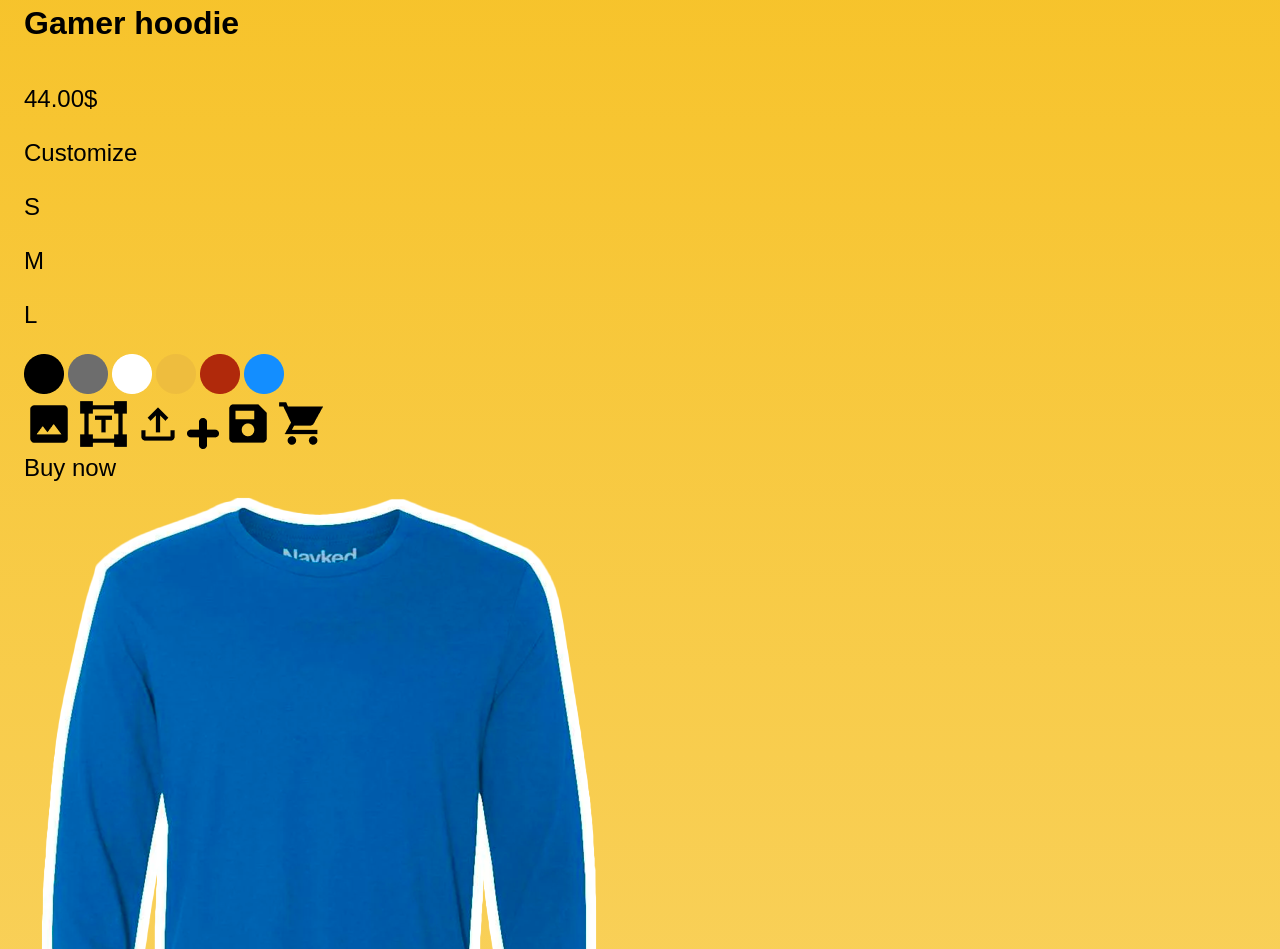
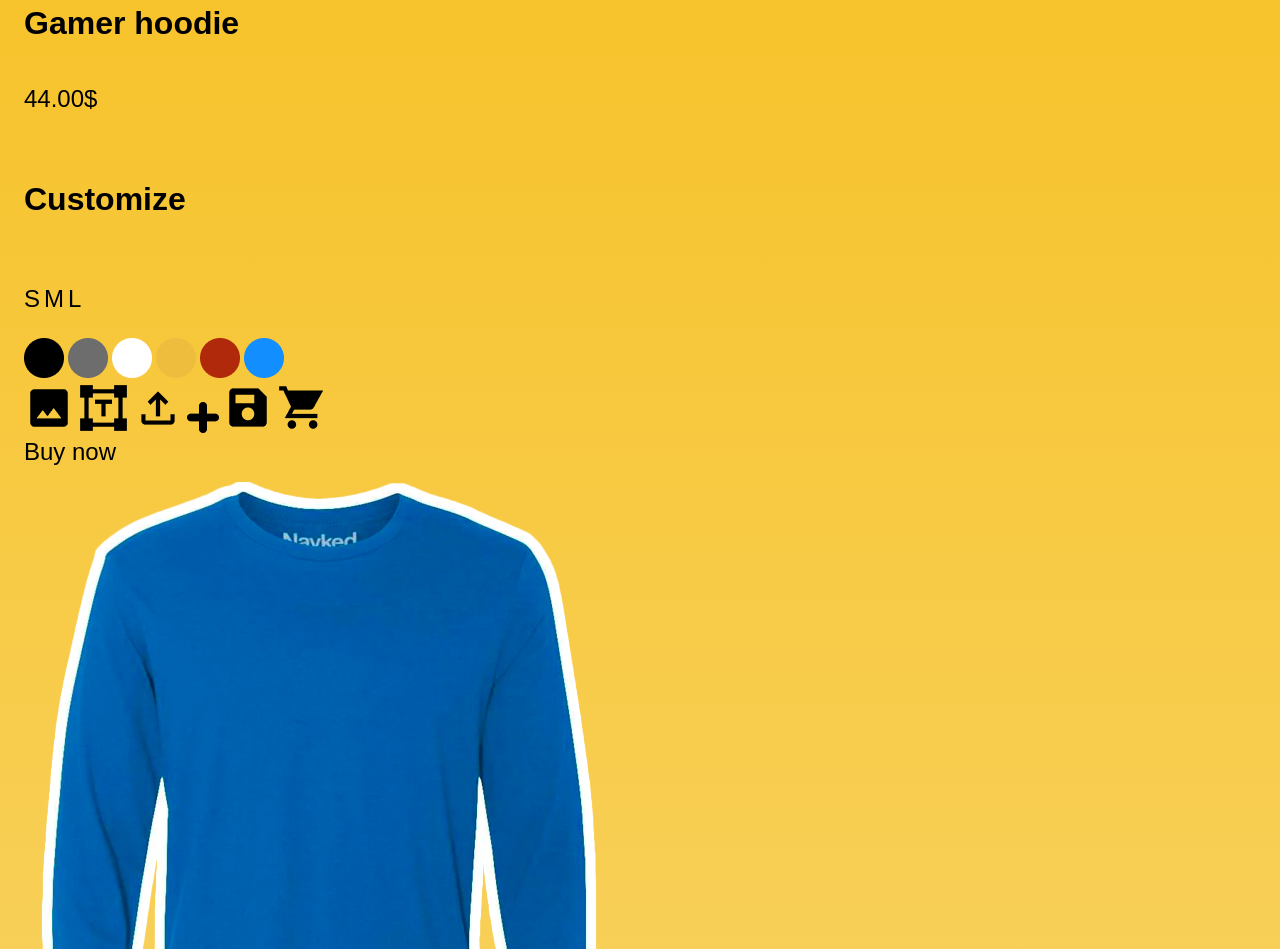
Before and after one commit to spd-master-web/landing-page-ElissaGuggiari, a plain HTML site: page index.html in a window 1280 px wide. Shown: the part 960-1909 px from the top of the page. Drawn offline with Linux system fonts and the light colour scheme; a web font is replaced by a local one.

Commit message:
buttons, nav

```diff
--- a/css/styles.css
+++ b/css/styles.css
@@ -4,6 +4,7 @@
   /* var(--padding) */
   --color-white: white;
   --color-black: black;
+  --color-orange: #f5b700;
 }
 
 
@@ -20,11 +21,11 @@ html {
 body {
   margin: 0;
   height: 100%;
-  background-color: #ffffff;
+  background-color: var(--color-white);
 }
 
 main {
-  background: linear-gradient(to bottom, #F5B700, var(--color-white));
+  background: linear-gradient(to bottom, var(--color-orange), var(--color-white));
 }
 
 /* FONT */
@@ -96,16 +97,15 @@ header {
   justify-content: space-between;
   align-items: center;
   padding: 48px;
-  gap: 1020px;
 
   position: fixed;
-  width: 1920px;
+  width: 100vw;
   height: 100px;
 
   z-index: 9;
 }
 
-.navbar_main {
+.navbar-main {
   display: flex;
   flex-direction: row;
   justify-content: center;
@@ -116,7 +116,8 @@ header {
   height: 50px;
 }
 
-.navbar_main li {
+.navbar-main li,
+.navbar-sides {
   display: flex;
   flex-direction: row;
   justify-content: center;
@@ -131,7 +132,11 @@ header {
 }
 
 .navbar-active {
-  background: linear-gradient(to bottom, #F5B700, var(--color-white));
+  background: linear-gradient(to bottom, var(--color-orange), var(--color-white));
+}
+
+.navbar:hover {
+  background: linear-gradient(to bottom, var(--color-orange), var(--color-white));
 }
 
 
@@ -143,6 +148,18 @@ header {
 }
 
 .hoodie {}
+
+button {
+  border: none;
+  background-color: transparent;
+  padding: 0;
+  margin: 0;
+  font-size: 100%;
+  font-family: inherit;
+  cursor: pointer;
+  outline: none;
+}
+
 
 .hoodie-customization {}
 
@@ -205,7 +222,6 @@ footer {
 
 }
 
-
 .footer-flex {
   display: flex;
   justify-content: space-between;
--- a/index.html
+++ b/index.html
@@ -7,7 +7,6 @@
   <meta http-equiv="X-UA-Compatible" content="IE=edge">
   <meta name="viewport" content="width=device-width, initial-scale=1.0">
 
-  <link href="https://fonts.googleapis.com/css?family=Slabo+13px&display=swap" rel="stylesheet" />
   <link rel="stylesheet" href="css/styles.css">
   <link href="https://fonts.cdnfonts.com/css/slabo-13px" rel="stylesheet">
 
@@ -21,10 +20,10 @@
 
   <!-- HEADER -->
   <header>
-    <a href="index.html">
+    <a href="index.html" class="navbar-sides">
       home</a>
     <nav>
-      <ul class="navbar_main">
+      <ul class="navbar-main">
         <li>
           <a href="tickets.html">
             tickets</a>
@@ -47,6 +46,8 @@
         </li>
       </ul>
     </nav>
+    <a href="#" class="navbar-sides">
+      search</a>
   </header>
 
   <!-- MARKET SECTION -->
@@ -54,34 +55,40 @@
 
     <section class="hoodie">
       <div class="hoodie-details">
-        <img src="img/icon-arrow-left.png" alt=""  width="20" height="37">
+        <img src="img/icon-arrow-left.png" alt="" width="20" height="37">
         <img src="img/hoodie.png" alt="The front view of a blue hoodie" width="890" height="894">
         <img src="img/icon-arrow-right.png" alt="" width="20" height="37">
       </div>
       <div class="hoodie-customization">
         <h4>Gamer hoodie</h4>
         <p>44.00$</p>
-        <a href="#">Customize</a>
+        <button><h4>Customize</h4></button>
         <div class="dimension-choice">
-          <p>S</p>
-          <p>M</p>
-          <p>L</p>
+          <button>
+            <p>S</p>
+          </button>
+          <button>
+            <p>M</p>
+          </button>
+          <button>
+            <p>L</p>
+          </button>
         </div>
         <div class="color-choice">
-          <img src="img/color-black.png" alt="">
-          <img src="img/color-gray.png" alt="">
-          <img src="img/color-white.png" alt="">
-          <img src="img/color-orange.png" alt="">
-          <img src="img/color-red.png" alt="">
-          <img src="img/color-blue.png" alt="">
+          <button> <img src="img/color-black.png" alt=""></button>
+          <button> <img src="img/color-gray.png" alt=""></button>
+          <button> <img src="img/color-white.png" alt=""></button>
+          <button> <img src="img/color-orange.png" alt=""></button>
+          <button> <img src="img/color-red.png" alt=""></button>
+          <button> <img src="img/color-blue.png" alt=""></button>
         </div>
         <div class="design-choice">
-          <img src="img/icon-pic.png" alt="">
-          <img src="img/icon-text.png" alt="">
-          <img src="img/icon-upload.png" alt="">
-          <img src="img/icon-plus.png" alt="">
-          <img src="img/icon-save.png" alt="">
-          <img src="img/icon-cart.png" alt="">
+          <button> <img src="img/icon-pic.png" alt=""></button>
+          <button> <img src="img/icon-text.png" alt=""></button>
+          <button> <img src="img/icon-upload.png" alt=""></button>
+          <button> <img src="img/icon-plus.png" alt=""></button>
+          <button> <img src="img/icon-save.png" alt=""></button>
+          <button> <img src="img/icon-cart.png" alt=""></button>
         </div>
         <a href="#">Buy now</a>
       </div>
@@ -90,22 +97,30 @@
     <section class="recomendations">
       <div class="chip">
         <img src="img/long-shirt.png" alt="A beautiful blue long sleeved shirt" width="591" height="729">
-        <a href="#"><h4>Gamer long sleeved</h4></a>
+        <a href="#">
+          <h4>Gamer long sleeved</h4>
+        </a>
         <p>22.00$</p>
       </div>
       <div class="chip">
         <img src="img/shirt.png" alt="A beautiful blue short sleeved shirt" width="1106" height="1214">
-        <a href="#"><h4>Gamer short sleeved</h4></a>
+        <a href="#">
+          <h4>Gamer short sleeved</h4>
+        </a>
         <p>22.00$</p>
       </div>
       <div class="chip">
         <img src="img/cap.png" alt="A beautiful blue cap" width="560" height="386">
-        <a href="#"><h4>Gamer cap</h4></a>
+        <a href="#">
+          <h4>Gamer cap</h4>
+        </a>
         <p>12.00$</p>
       </div>
       <div class="chip">
         <img src="img/controller.png" alt="A beautiful blue controller" width="1563" height="1111">
-        <a href="#"><h4>Gamer elite</h4></a>
+        <a href="#">
+          <h4>Gamer elite</h4>
+        </a>
         <p>66.00$</p>
       </div>
     </section>
@@ -166,13 +181,12 @@
   </footer>
 
 
-
   <!-- SCRIPT START HERE -->
-
   <script>
     // console
     console.log("hello, I am robot");
   </script>
+
 </body>
 
 </html>
```
